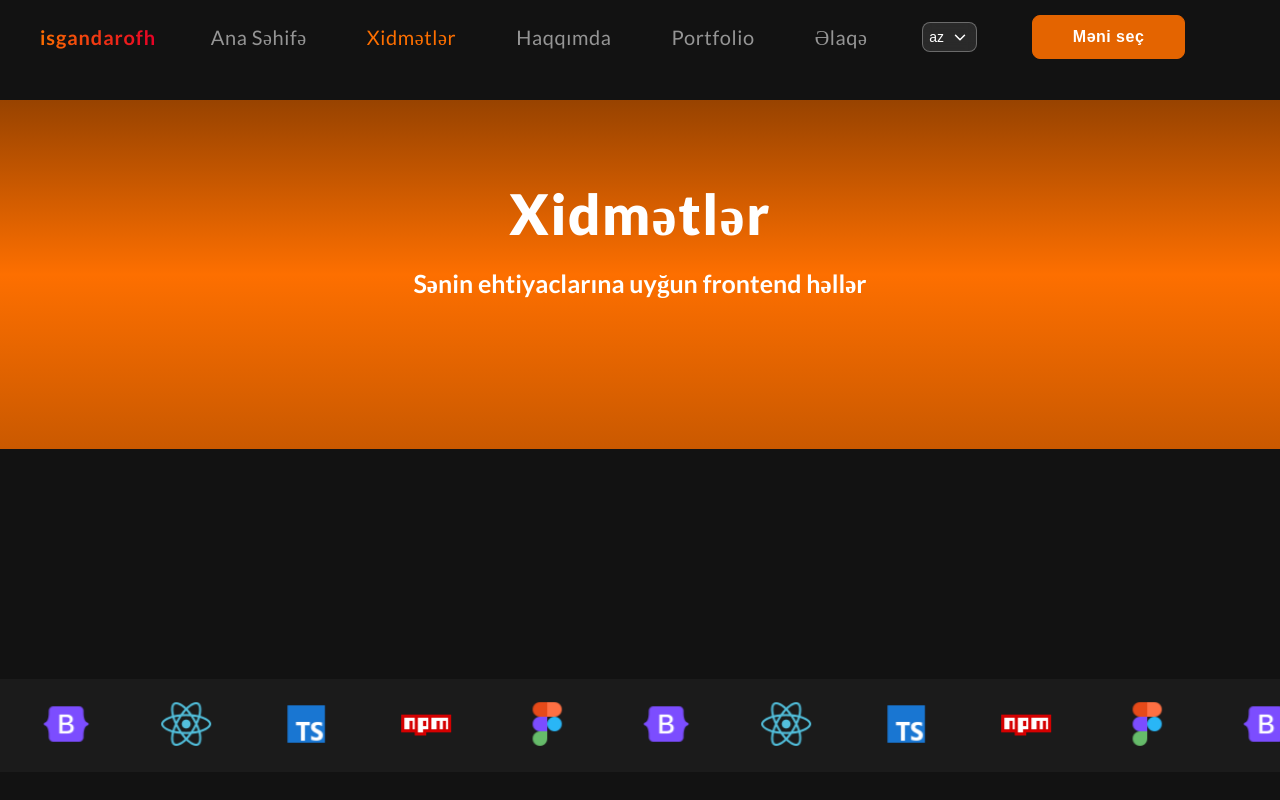
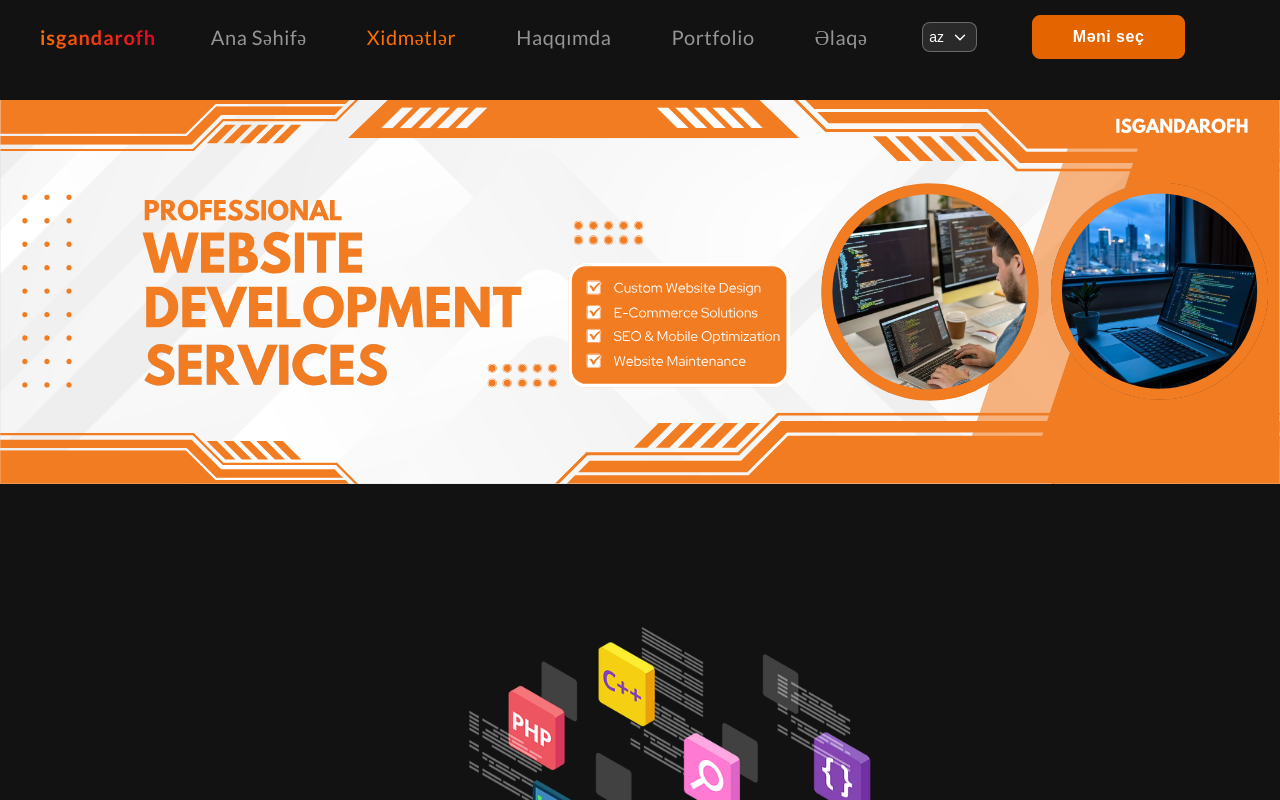
Before and after one commit to isgandarofh/Final-Project, a React (Vite) app in the folder portfolio/: page /services in a window 1280 px wide. Shown: the top 800 px of the page. Built offline with nearby package versions, Linux system fonts and the light colour scheme.

Commit message:
services page banner update

```diff
--- a/portfolio/src/components/ServicesBanner.tsx
+++ b/portfolio/src/components/ServicesBanner.tsx
@@ -1,13 +1,11 @@
-import { useTranslation } from "react-i18next";
-import "../css/banner.css";
+import "../css/services-banner.css";
+import servicesBanner from "../assets/img/services-banner.svg"
 
 const ServicesBanner = () => {
 
-  const {t} =useTranslation()
   return (
     <section className="services-banner">
-      <h1>{t("Services")}</h1>
-      <p>{t("Frontend solutions tailored to your needs")}</p>
+      <img src={servicesBanner} alt="" />
     </section>
   );
 };
--- a/portfolio/src/css/banner.css
+++ /dev/null
@@ -1,38 +0,0 @@
-.services-banner {
-  padding: 80px 80px 150px;
-  margin-top: 100px;
-  margin-bottom: 110px;
- background: linear-gradient(
-  180deg,
-  #984300,
-  #fd6f00,
-  #ca5900
-);
-}
-
-.services-banner h1 {
-  font-size: 56px;
-  font-weight: 900;
-  letter-spacing: 1.6px;
-color: #fff;
-
-  text-align: center;
-}
-
-.services-banner p {
-  margin-top: 20px;
-  font-size: 25px;
-  color: #fff;
-  font-weight: 600;
-  text-align: center;
-}
-
-@media (max-width: 1024px) {
-  .services-banner {
-    padding: 100px 40px 60px;
-  }
-
-  .services-banner h1 {
-    font-size: 44px;
-  }
-}
--- a/portfolio/src/css/footer.css
+++ b/portfolio/src/css/footer.css
@@ -1,7 +1,7 @@
 footer {
   background: rgba(255, 255, 255, 0.04);
   padding: 40px 0px 25px 0px;
-  margin-top: 50px;
+  margin-top: 150px;
 }
 
 .footer-content {
--- /dev/null
+++ b/portfolio/src/css/services-banner.css
@@ -0,0 +1,15 @@
+.services-banner img {
+  margin-top: 100px;
+  margin-bottom: 10px;
+  max-width:  100%;
+}
+
+@media (max-width: 1024px) {
+  .services-banner {
+    padding: 100px 40px 60px;
+  }
+
+  .services-banner h1 {
+    font-size: 44px;
+  }
+}
--- a/portfolio/src/css/techstack-banner.css
+++ b/portfolio/src/css/techstack-banner.css
@@ -5,6 +5,7 @@
   background: rgba(255, 255, 255, 0.04);
   overflow: hidden;
   position: relative;
+  margin-bottom: 200px;
 
 }
 
--- a/portfolio/src/pages/Services.tsx
+++ b/portfolio/src/pages/Services.tsx
@@ -1,4 +1,4 @@
-import Banner from "../components/ServicesBanner";
+import ServicesBanner from "../components/ServicesBanner";
 import ServicesInfo from "../components/ServicesInfo";
 import ServicesCards from "../components/ServicesSection/ServicesCards";
 import TechStackBanner from "../components/TechStackBanner";
@@ -6,13 +6,15 @@ import TechStackBanner from "../components/TechStackBanner";
 export default function Services() {
   return (
     <>
-      <Banner />
+      <ServicesBanner/>
+      <div className="container">
+        <ServicesInfo />
+
+      </div>
+      <TechStackBanner />
       <div className="container">
         <ServicesCards />
-      </div>
-      <TechStackBanner/>
-      <div className="container">
-      <ServicesInfo/>
+
       </div>
     </>
   )
```
Also changed, not shown: portfolio/src/assets/img/services-banner.svg (added).
